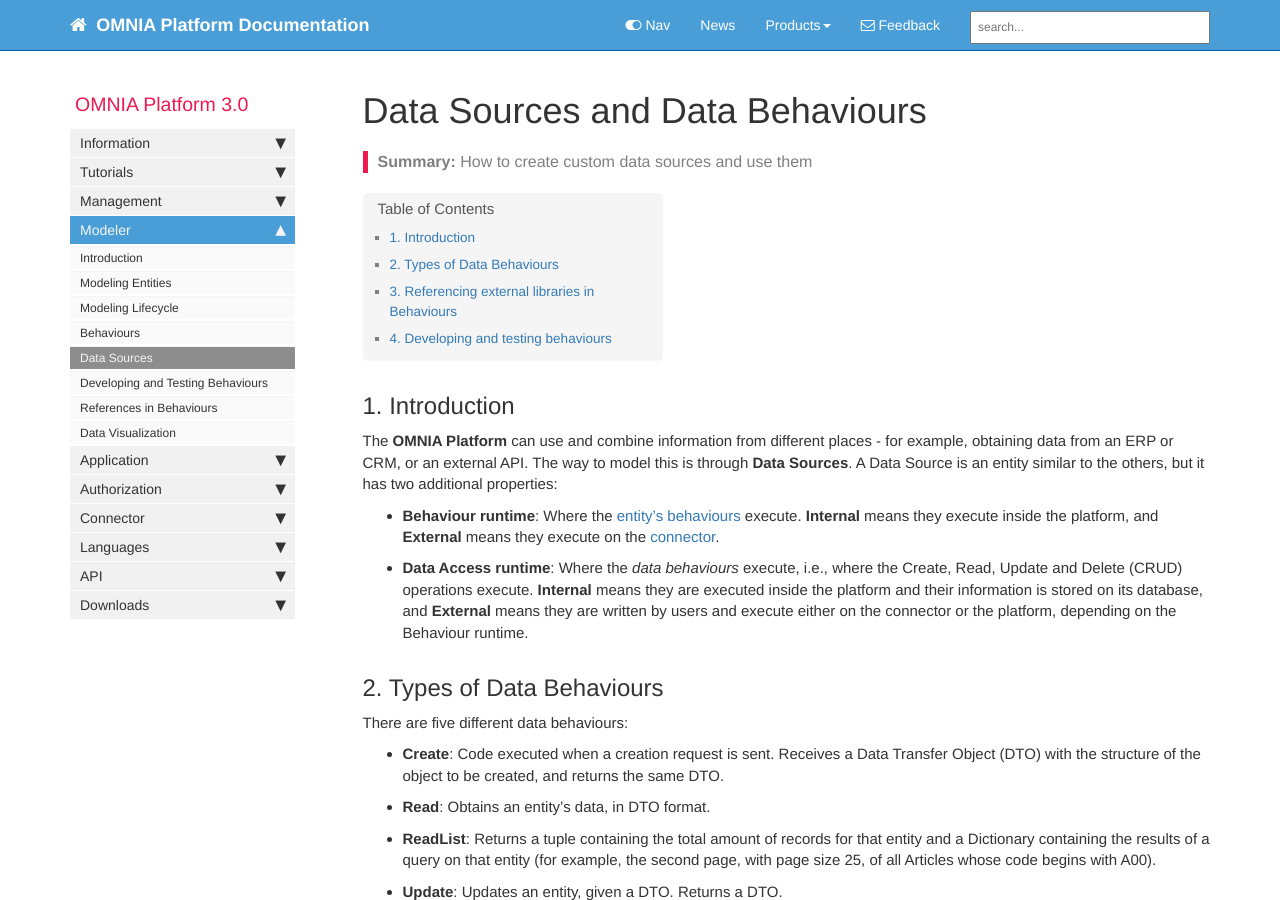
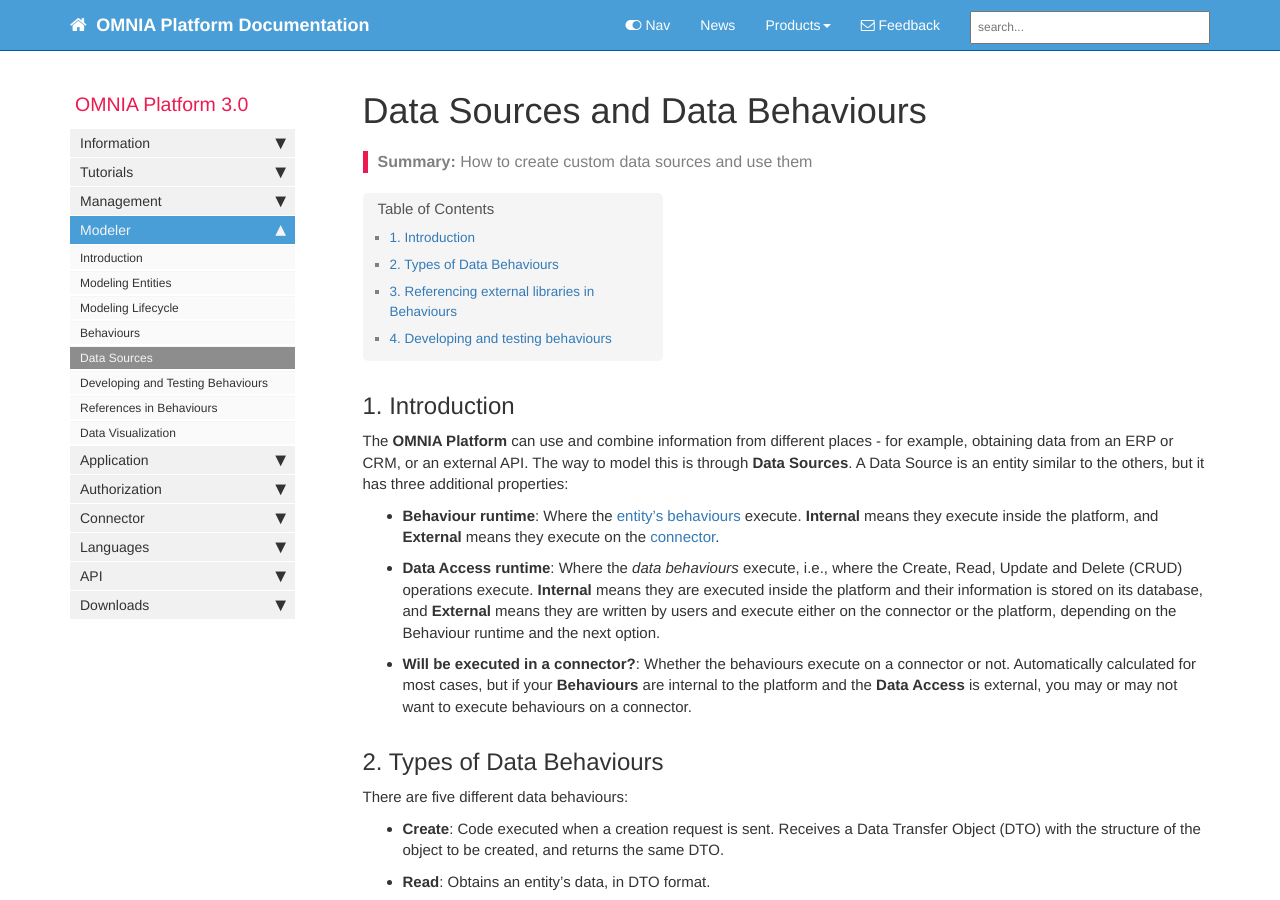
Before and after one commit to daniel8lopes/omnia3, a Jekyll site: the page built from docs/pages/omnia3/Modeler/omnia3_modeler_datasources.md, in a window 1280 px wide and 900 px high. Built offline with Jekyll 4.4.1, drawn with Linux system fonts in a browser that asks for light colours; nearby versions of some CDN libraries; comment, search, counter and statistics services are not loaded.

Commit message:
Review data source documentation

```diff
--- a/docs/pages/omnia3/Modeler/omnia3_modeler_datasources.md
+++ b/docs/pages/omnia3/Modeler/omnia3_modeler_datasources.md
@@ -10,9 +10,10 @@ folder: omnia3
 
 ## 1. Introduction
 
-The **OMNIA Platform** can use and combine information from different places - for example, obtaining data from an ERP or CRM, or an external API. The way to model this is through **Data Sources**. A Data Source is an entity similar to the others, but it has two additional properties:
+The **OMNIA Platform** can use and combine information from different places - for example, obtaining data from an ERP or CRM, or an external API. The way to model this is through **Data Sources**. A Data Source is an entity similar to the others, but it has three additional properties:
 - **Behaviour runtime**: Where the [entity's behaviours](omnia3_modeler_behaviours.html) execute. **Internal** means they execute inside the platform, and **External** means they execute on the [connector](omnia3_connector_introduction.html).
-- **Data Access runtime**: Where the _data behaviours_ execute, i.e., where the Create, Read, Update and Delete (CRUD) operations execute. **Internal** means they are executed inside the platform and their information is stored on its database, and **External** means they are written by users and execute either on the connector or the platform, depending on the Behaviour runtime.
+- **Data Access runtime**: Where the _data behaviours_ execute, i.e., where the Create, Read, Update and Delete (CRUD) operations execute. **Internal** means they are executed inside the platform and their information is stored on its database, and **External** means they are written by users and execute either on the connector or the platform, depending on the Behaviour runtime and the next option.
+- **Will be executed in a connector?**: Whether the behaviours execute on a connector or not. Automatically calculated for most cases, but if your **Behaviours** are internal to the platform and the **Data Access** is external, you may or may not want to execute behaviours on a connector.
 
 ## 2. Types of Data Behaviours
 
```
Also changed, not shown: docs/pages/omnia3/Tutorials/omnia3_datasourcetutorial.md (+1 -1 lines), docs/tutorialPics/modelingTutorial/Modeler-Create-DataSource.PNG.
